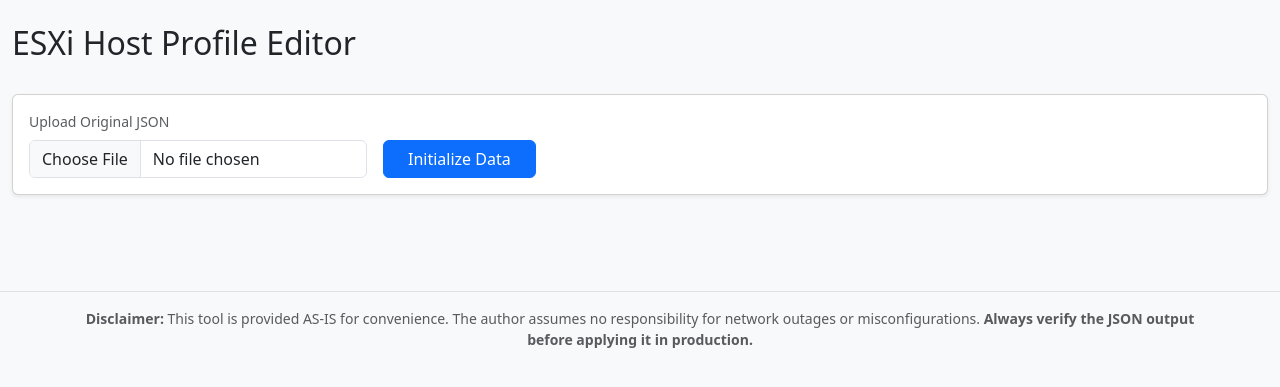
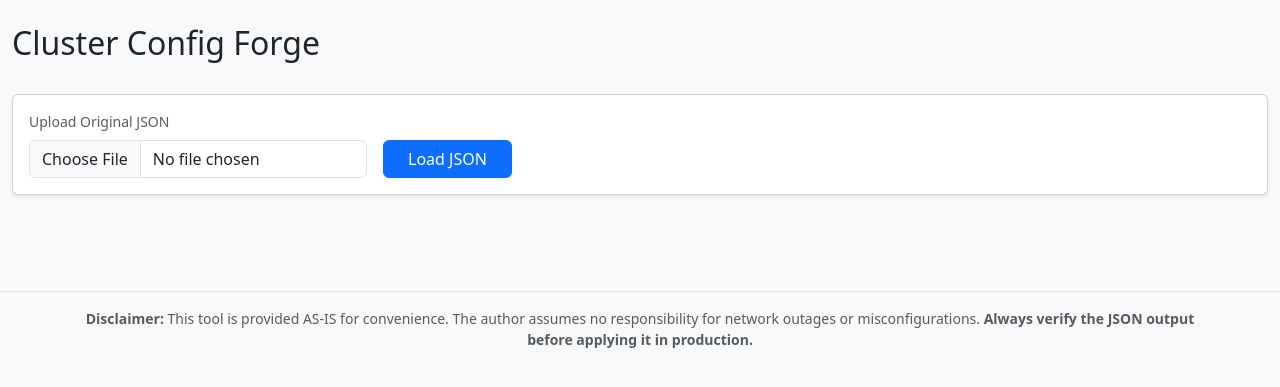
Before and after one commit to KnutssonDevelopment/ClusterConfigForge, a Flask app: page / in a window 1280 px wide. Shown: the top 387 px of the page. Run offline with Flask 3, Linux system fonts and the light colour scheme.

Commit message:
Update: UI Text strings updated

```diff
--- a/templates/index.html
+++ b/templates/index.html
@@ -14,7 +14,7 @@
 <body class="bg-light">
     <div class="container-fluid py-4">
         <div class="d-flex justify-content-between align-items-center mb-4">
-            <h2>ESXi Host Profile Editor</h2>
+            <h2>Cluster Config Forge</h2>
             {% if hosts %}<span class="badge bg-primary fs-6">{{ hosts|length }} Hosts Loaded</span>{% endif %}
         </div>
 
@@ -34,7 +34,7 @@
                         <input type="file" name="file" class="form-control" accept=".json" required>
                     </div>
                     <div class="col-auto d-flex align-items-end">
-                        <button type="submit" class="btn btn-primary px-4">Initialize Data</button>
+                        <button type="submit" class="btn btn-primary px-4">Load JSON</button>
                     </div>
                 </form>
             </div>
@@ -45,7 +45,7 @@
             <div class="card shadow">
                 <div class="card-header bg-dark text-white d-flex justify-content-between align-items-center py-3">
                     <h5 class="mb-0">Edit Profiles</h5>
-                    <button type="submit" class="btn btn-success fw-bold">Download Final Profile JSON</button>
+                    <button type="submit" class="btn btn-success fw-bold">Download Altered JSON</button>
                 </div>
                 <div class="card-body p-0 table-responsive" style="max-height: 75vh;">
                     <table class="table table-bordered table-hover mb-0">
```
